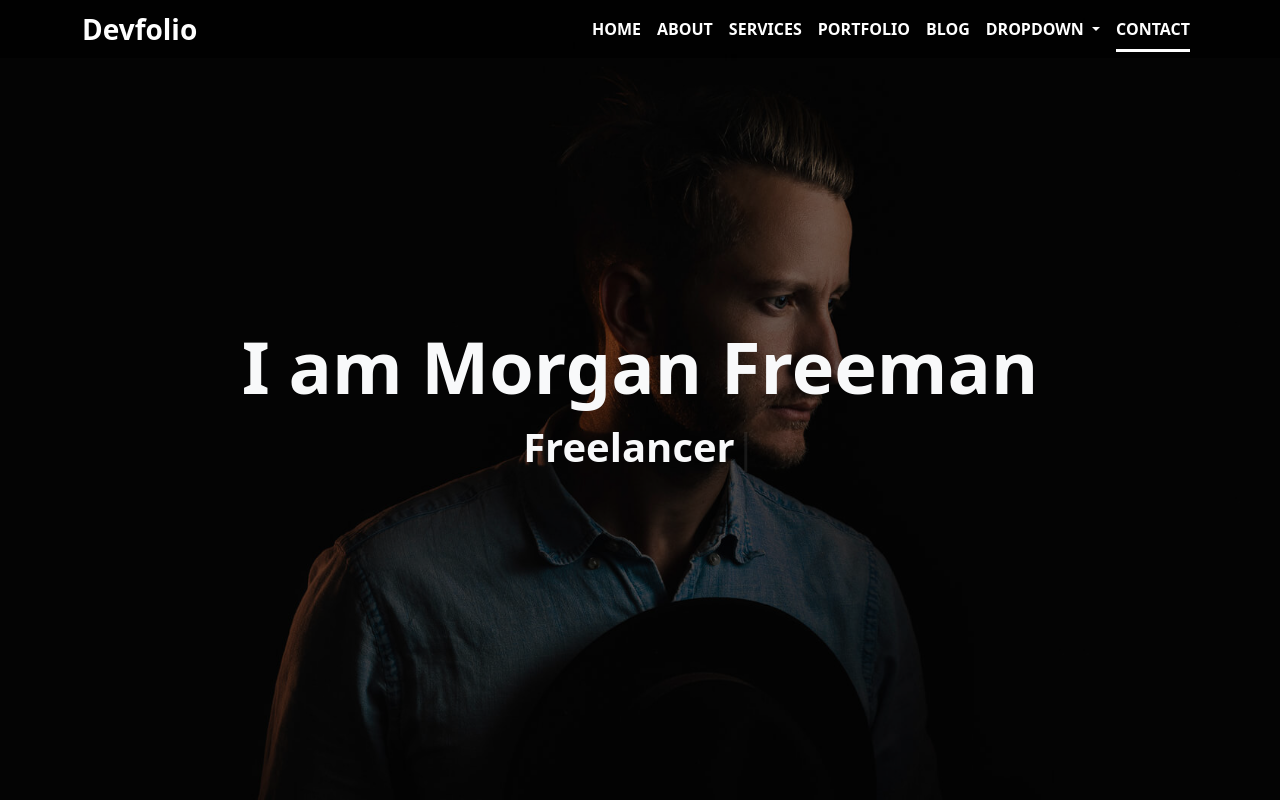
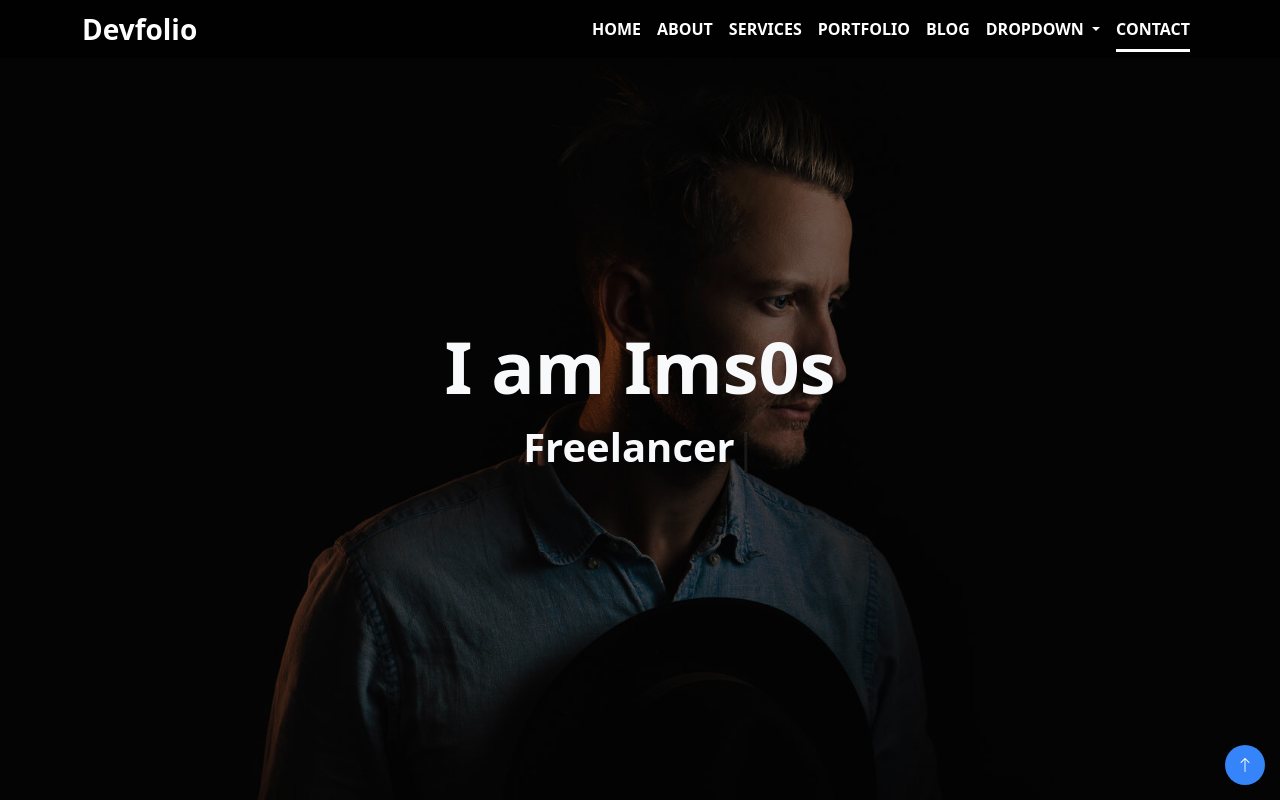
Before and after one commit to ims0s/DevFolio, a plain HTML site: page index.html in a window 1280 px wide. Shown: the top 800 px of the page. Drawn offline with nearby package versions, Linux system fonts and the light colour scheme.

Commit message:
create the arrow in the right bottom , put my nickname in the page

```diff
--- a/css/style.css
+++ b/css/style.css
@@ -173,6 +173,19 @@ section .primary-layer{
 #contact .social-logo:hover{
     border-width: 4px;
 }
+.up-arrow a{
+    position: fixed;
+    width: 40px;
+    height: 40px;
+    border-radius: 50%;
+    background-color: #3584f9;
+    display: flex;
+    justify-content: center;
+    align-items: center;
+    bottom: 15px;
+    right: 15px;
+
+}
 @media  screen and (max-width:991px) {
     .navbar .navbar-collapse:has(.show){
         position: absolute;
--- a/index.html
+++ b/index.html
@@ -43,10 +43,10 @@
                             Dropdown
                           </a>
                           <ul class="dropdown-menu ">
-                            <li><a class="dropdown-item text-black drop-item" href="#">Action</a></li>
-                            <li><a class="dropdown-item text-black drop-item" href="#">Another action</a></li>
+                            <li><a class="dropdown-item fw-bolder text-black drop-item" href="#">Action</a></li>
+                            <li><a class="dropdown-item fw-bolder text-black drop-item" href="#">Another action</a></li>
 
-                            <li><a class="dropdown-item text-black drop-item" href="#">Something else here</a></li>
+                            <li><a class="dropdown-item fw-bolder text-black drop-item" href="#">Something else here</a></li>
                           </ul>
                     </li>
                     <li class="nav-item">
@@ -60,7 +60,7 @@
         <div class="dark-layer">
             <div class="container p-4 h-100 d-flex align-items-center justify-content-center">
                 <div class="caption text-center">
-                    <h1>I am Morgan Freeman</h1>
+                    <h1>I am Ims0s</h1>
                     <div id="typed-strings">
                         <p>Designer</p>
                         <p>Developer</p>
@@ -90,7 +90,7 @@
                                         <div class="h-100">
                                             <ul class="list-unstyled d-flex flex-column justify-content-between h-100 ">
                                                 <li>
-                                                    <strong>Name:</strong> Morgan Freeman
+                                                    <strong>Name:</strong> Mahmoud Sorour
                                                 </li>
                                                 <li>
                                                     <strong>Profile:</strong> full stack developer
@@ -656,6 +656,10 @@
         <p>© Copyright <strong>DevFolio</strong>. All Rights Reserved</p>
         <p>Designed by BootstrapMade</p>
     </footer>
+    <div class="up-arrow">
+        <a class="text-decoration-none text-light fw-bolder" href="#home"><i class="bi bi-arrow-up"></i></a>
+
+    </div>
     <script src="https://cdn.jsdelivr.net/npm/bootstrap@5.3.2/dist/js/bootstrap.bundle.min.js"
         integrity="sha384-C6RzsynM9kWDrMNeT87bh95OGNyZPhcTNXj1NW7RuBCsyN/o0jlpcV8Qyq46cDfL"
         crossorigin="anonymous"></script>
```
